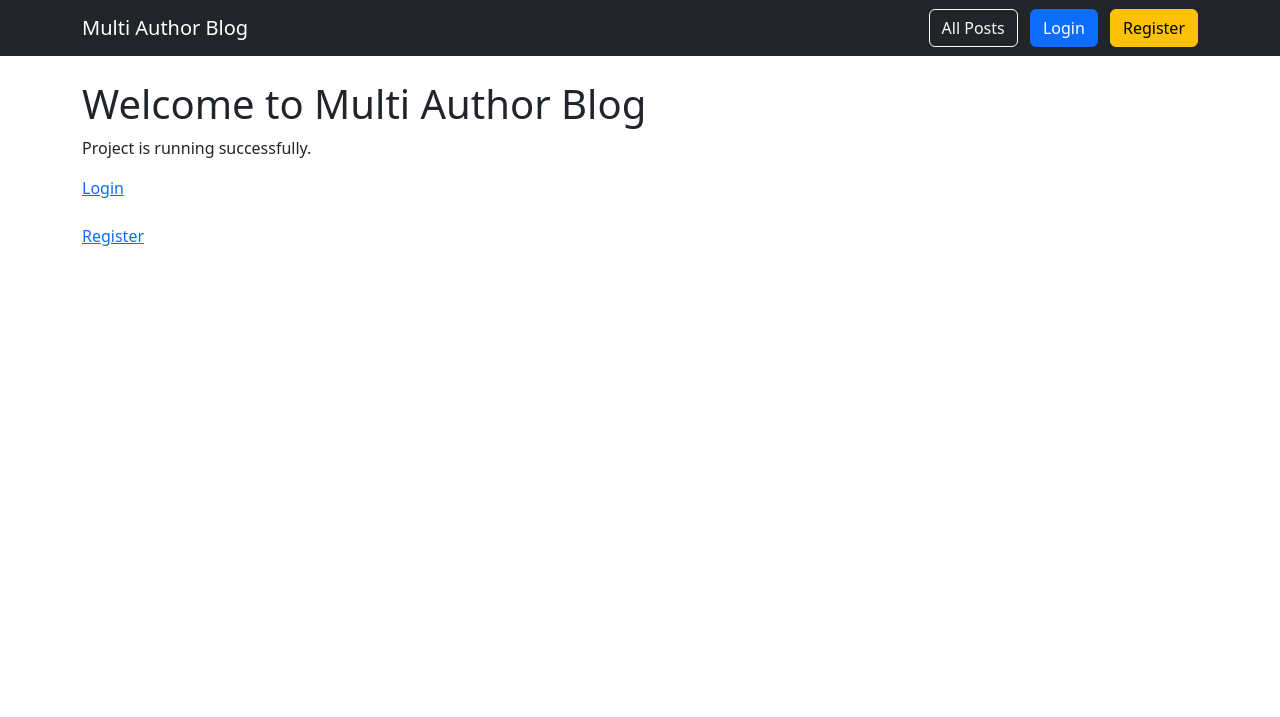
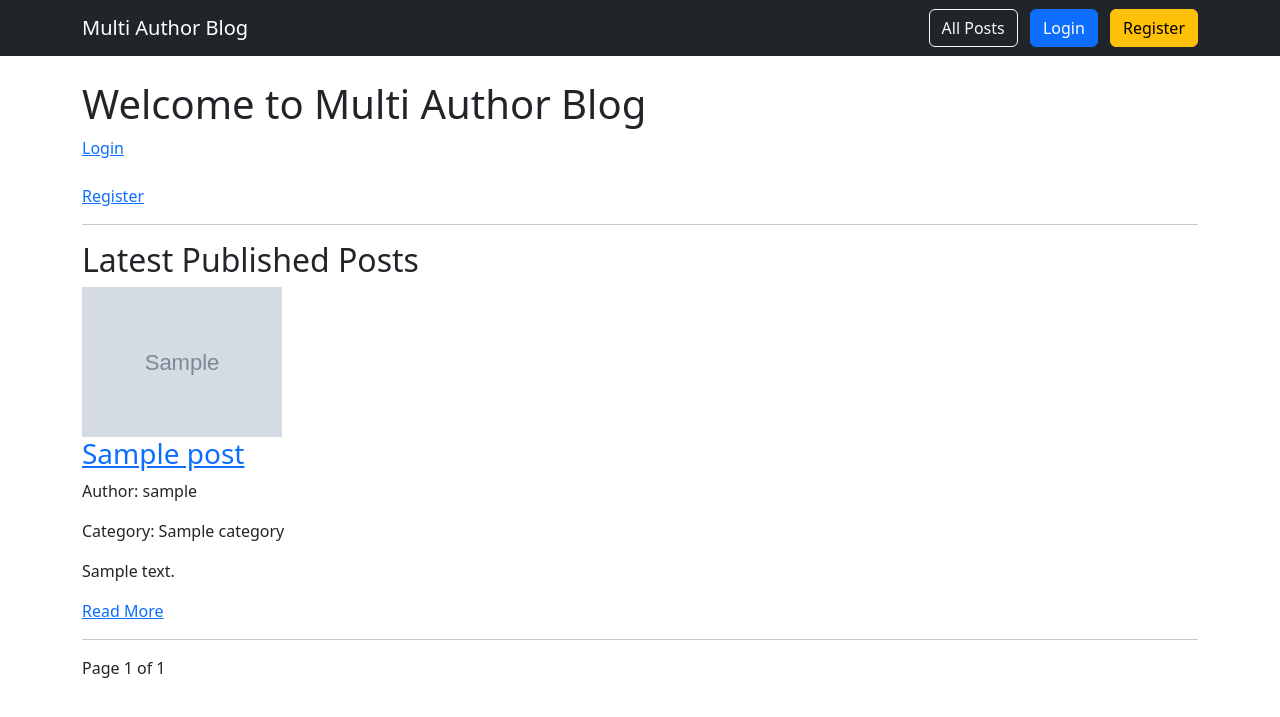
Before and after one commit to shaown-roy-cse/multi-author-blog, a Django app: page / in a window 1280 px wide. Shown: the top 717 px of the page. Run offline with Django 5.2, Linux system fonts and the light colour scheme; tables that the repository leaves empty hold one stand-in row (values such as "Sample post"); grey boxes marked "Sample" are stand-in pictures.

Commit message:
Complete Multi Author Blog project

```diff
--- a/blog_platform/settings.py
+++ b/blog_platform/settings.py
@@ -136,3 +136,6 @@ LOGIN_URL = '/login/'
 LOGIN_REDIRECT_URL = '/'
 
 LOGOUT_REDIRECT_URL = '/login/'
+MEDIA_URL = '/media/'
+
+MEDIA_ROOT = BASE_DIR / 'post_images'
--- a/blog_platform/urls.py
+++ b/blog_platform/urls.py
@@ -20,7 +20,17 @@ from django.urls import path, include
 from django.conf import settings
 from django.conf.urls.static import static
 
+urlpatterns = [
+    path('admin/', admin.site.urls),
+    path('', include('posts.urls')),
+]
 
+
+if settings.DEBUG:
+    urlpatterns += static(
+        settings.MEDIA_URL,
+        document_root=settings.MEDIA_ROOT
+    )
 urlpatterns = [
     path('admin/', admin.site.urls),
     path('', include('posts.urls')),
--- a/posts/views.py
+++ b/posts/views.py
@@ -34,9 +34,22 @@ def is_author(user):
 
 def home(request):
 
+    posts = Post.objects.filter(
+        status='published'
+    ).order_by('-created_at')
+
+    paginator = Paginator(posts, 5)
+
+    page_number = request.GET.get('page')
+
+    posts = paginator.get_page(page_number)
+
     return render(
         request,
-        'home.html'
+        'home.html',
+        {
+            'posts': posts
+        }
     )
 
 
@@ -276,6 +289,10 @@ def post_detail(request, id):
 # Create Post
 # =========================
 
+# =========================
+# Create Post
+# =========================
+
 @login_required
 def create_post(request):
 
@@ -299,15 +316,25 @@ def create_post(request):
         tag_ids = request.POST.getlist('tags')
 
 
+        # Create Post
         post = Post.objects.create(
+
             title=title,
+
             content=content,
+
             author=request.user,
+
             status=status,
-            category_id=category_id
+
+            category_id=category_id,
+
+            featured_image=request.FILES.get('featured_image')
+
         )
 
 
+        # Add Tags
         post.tags.set(tag_ids)
 
 
@@ -317,19 +344,26 @@ def create_post(request):
         )
 
 
-        return redirect('post_list')
+        return redirect(
+            'post_list'
+        )
 
 
     return render(
+
         request,
+
         'create_post.html',
+
         {
+
             'categories': Category.objects.all(),
+
             'tags': Tag.objects.all()
+
         }
+
     )
-
-
 
 # =========================
 # Edit Post
@@ -491,20 +525,33 @@ def delete_comment(request, id):
     )
 
 
-    if comment.author == request.user:
+    post = comment.post
 
-        post_id = comment.post.id
+
+    # Permission check
+    if (
+        comment.author == request.user
+        or post.author == request.user
+        or request.user.is_staff
+    ):
 
         comment.delete()
+
+        messages.success(
+            request,
+            "Comment deleted successfully!"
+        )
 
 
         return redirect(
             'post_detail',
-            id=post_id
+            id=post.id
         )
 
 
-    return redirect('post_list')
+    return HttpResponseForbidden(
+        "You cannot delete this comment"
+    )
 
 
 
--- a/templates/home.html
+++ b/templates/home.html
@@ -9,61 +9,147 @@
 </h1>
 
 
-<p>
-    Project is running successfully.
-</p>
-
-
-
 {% if user.is_authenticated %}
-
 
 <h3>
     Hello, {{ user.username }}
 </h3>
 
-
 <a href="{% url 'logout' %}">
     Logout
 </a>
 
-
 <br><br>
 
-
+{% if user.authorprofile.is_author %}
 <a href="{% url 'create_post' %}">
     Create New Post
 </a>
-
+{% endif %}
 
 <br><br>
-
 
 <a href="{% url 'post_list' %}">
     View All Posts
 </a>
 
 
-
 {% else %}
-
 
 <a href="{% url 'login' %}">
     Login
 </a>
 
-
 <br><br>
-
 
 <a href="{% url 'register' %}">
     Register
 </a>
 
 
+{% endif %}
+
+
+<hr>
+
+
+<h2>
+    Latest Published Posts
+</h2>
+
+
+
+{% for post in posts %}
+
+
+<div>
+
+
+    {% if post.featured_image %}
+
+        <img src="{{ post.featured_image.url }}"
+             width="200">
+
+    {% endif %}
+
+
+    <h3>
+        <a href="{% url 'post_detail' post.id %}">
+            {{ post.title }}
+        </a>
+    </h3>
+
+
+    <p>
+        Author:
+        {{ post.author.username }}
+    </p>
+
+
+    <p>
+        Category:
+        {{ post.category }}
+    </p>
+
+
+    <p>
+        {{ post.content|truncatewords:30 }}
+    </p>
+
+
+    <a href="{% url 'post_detail' post.id %}">
+        Read More
+    </a>
+
+
+</div>
+
+
+<hr>
+
+
+{% empty %}
+
+
+<p>
+    No published posts available.
+</p>
+
+
+{% endfor %}
+
+
+
+<!-- Pagination -->
+
+<div>
+
+
+{% if posts.has_previous %}
+
+<a href="?page={{ posts.previous_page_number }}">
+    Previous
+</a>
 
 {% endif %}
 
 
 
+Page {{ posts.number }} of {{ posts.paginator.num_pages }}
+
+
+
+{% if posts.has_next %}
+
+<a href="?page={{ posts.next_page_number }}">
+    Next
+</a>
+
+{% endif %}
+
+
+</div>
+
+
+
 {% endblock %}
```
Also changed, not shown: templates/author_dashboard.html (+50 -10 lines), templates/post_detail.html (+4 -15 lines).
